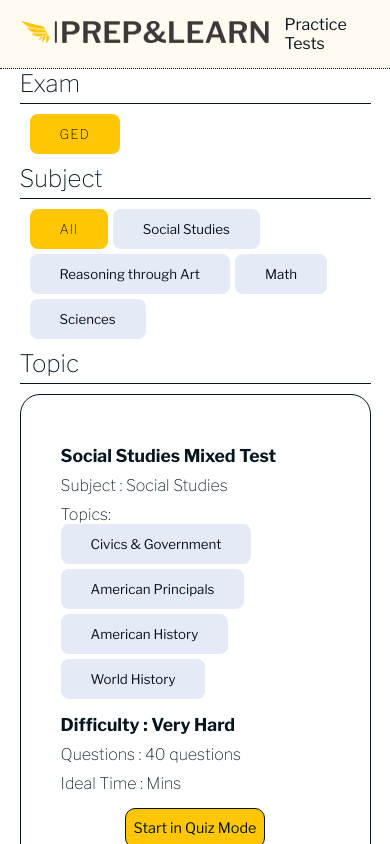
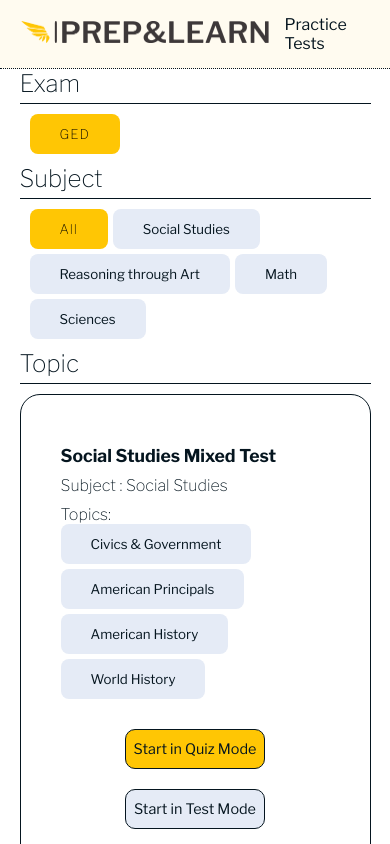
Before and after one commit to minkhaung-mkks/prep-learn, a Next.js app: page /practices in a window 390 px wide. Shown: the top 844 px of the page. Built offline with nearby package versions, Linux system fonts and the light colour scheme.

Commit message:
Optimized for mobile view

```diff
--- a/components/InfoCard.jsx
+++ b/components/InfoCard.jsx
@@ -46,7 +46,7 @@
             </div>
             <div className="quiz_info_box">
 
-                <div className="quiz_title_box">
+                <div className="quiz_title_box quiz_extra_info_box">
 
                     <h3 className="quiz_title">Difficulty : {quiz.difficulty}</h3>
 
@@ -60,7 +60,7 @@
                 <Link href={`/practices/quiz/${quiz.id}`} className="take_quiz_btn">
                     Start in Quiz Mode
                 </Link>
-                <Link href={`/practices/test/${quiz.id}`} className="take_quiz_btn">
+                <Link href={`/practices/test/${quiz.id}`} className="take_quiz_btn test_mode_btn">
                     Start in Test Mode
                 </Link>
             </div>
```
